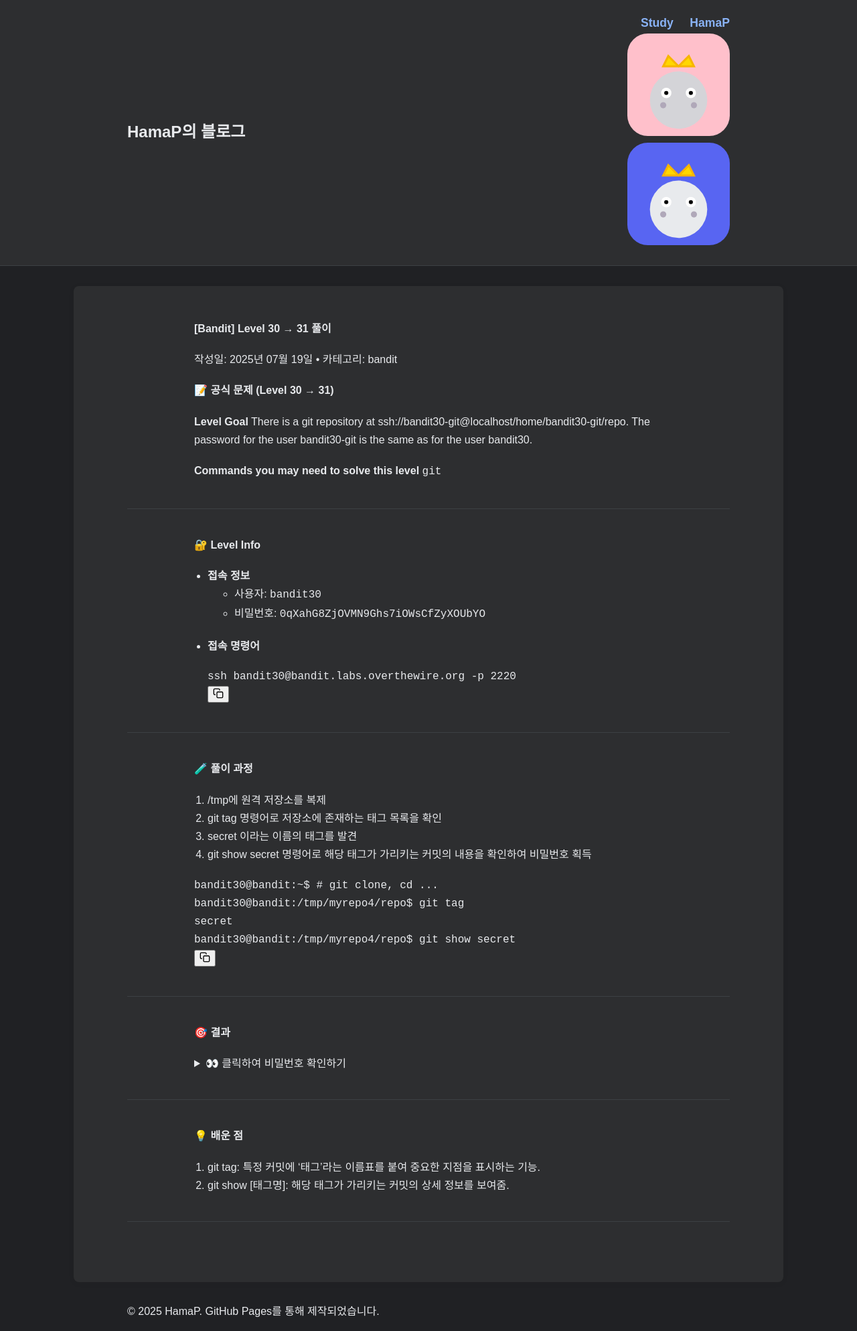
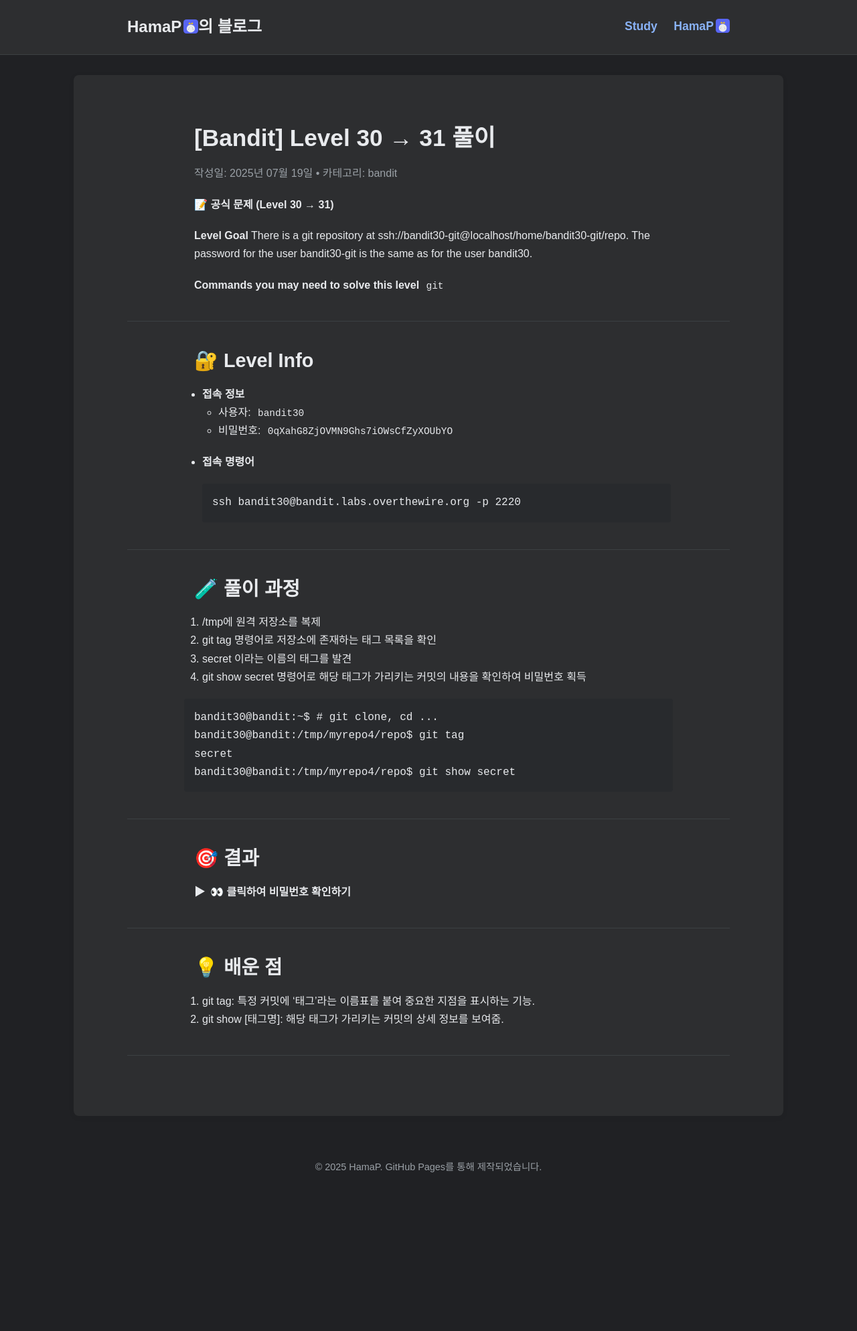
Before and after one commit to HamaP0/HamaP0.github.io, a Jekyll site: the page built from _posts/2025-07-19-bandit-level30-31.md, in a window 1280 px wide. Shown: the whole page at 67% size. Built offline with Jekyll 4.4.1, drawn with Linux system fonts in a browser that asks for light colours; some web fonts are replaced; after the commit the page ends 1789 px from its top, so only the background shows below that.

Commit message:
Update style.scss

```diff
--- a/assets/css/style.scss
+++ b/assets/css/style.scss
@@ -129,3 +129,245 @@
   max-width: 700px;
   font-size: 16px;
 }
+
+.content-wrapper h1 {
+  font-size: 2.2em;
+  line-height: 1.2;
+  margin-top: 0.67em;
+  margin-bottom: 0.5em;
+}
+
+.content-wrapper h2 {
+  font-size: 1.8em;
+  line-height: 1.3;
+  margin-top: 1.2em;
+  margin-bottom: 0.6em;
+}
+
+.content-wrapper h3 {
+  font-size: 1.5em;
+  line-height: 1.4;
+  margin-top: 1em;
+  margin-bottom: 0.5em;
+}
+
+.content-wrapper ol,
+.content-wrapper ul {
+  padding-left: 1.5em;
+  list-style-position: outside;
+}
+
+.content-wrapper :not(pre) > code {
+  padding: 3px 6px;
+  font-size: 0.9em;
+}
+
+/* ------------------- */
+/* 코드 블록 스타일 */
+/* ------------------- */
+.content-wrapper pre,
+.details pre {
+  background-color: var(--code-bg);
+  padding: 15px;
+  white-space: pre-wrap;
+  overflow-wrap: break-word;
+  position: relative;
+  border-radius: 4px;
+}
+
+.content-wrapper pre::before {
+  content: "";
+}
+
+.copy-button {
+  position: absolute;
+  top: 10px;
+  right: 10px;
+  background-color: var(--copy-btn-bg);
+  color: #fff;
+  border: none;
+  padding: 5px 10px;
+  border-radius: 5px;
+  cursor: pointer;
+  opacity: 0;
+  transition: opacity 0.2s, background-color 0.2s;
+}
+
+.content-wrapper pre:hover .copy-button {
+  opacity: 0.7;
+}
+
+.copy-button:hover {
+  opacity: 1;
+}
+
+.copy-button:active {
+  background-color: var(--category-color);
+}
+
+/* ------------------- */
+/* details/summary 스타일 */
+/* ------------------- */
+.content-wrapper details {
+  cursor: pointer;
+}
+
+.content-wrapper summary {
+  font-weight: bold;
+  outline: none;
+  list-style: none;
+}
+
+.content-wrapper summary::-webkit-details-marker {
+  display: none;
+}
+
+.content-wrapper summary::before {
+  content: "▶";
+  display: inline-block;
+  margin-right: 0.5em;
+  transform: rotate(0deg);
+  transition: transform 0.2s;
+}
+
+.content-wrapper details[open] summary::before {
+  transform: rotate(90deg);
+}
+
+/* ------------------- */
+/* 포스트/카테고리 목록 */
+/* ------------------- */
+.post-meta {
+  color: var(--footer-text);
+  font-size: 0.9em;
+}
+
+.post-list,
+.category-list {
+  list-style: none;
+  padding-left: 0;
+}
+
+.post-list li {
+  margin-bottom: 40px;
+}
+
+.post-list a.post-link {
+  color: var(--text-color);
+  text-decoration: none;
+}
+
+.category-list li {
+  margin-bottom: 12px;
+}
+
+.category-list a {
+  display: block;
+  padding: 10px 15px;
+  border-radius: 6px;
+  color: var(--text-color);
+  font-size: 1.1em;
+  transition: all 0.2s;
+}
+
+.category-list a:hover {
+  background-color: var(--border-color);
+  color: var(--link-hover-color);
+}
+
+/* ------------------- */
+/* 포스트 내비게이션    */
+/* ------------------- */
+.post-nav {
+  margin-top: 40px;
+  padding-top: 20px;
+  border-top: 1px solid var(--border-color);
+  display: flex;
+  justify-content: space-between;
+  align-items: center;
+}
+
+.post-nav .prev,
+.post-nav .next {
+  flex: 0 0 48%;
+}
+
+.post-nav .prev {
+  text-align: left;
+}
+
+.post-nav .next {
+  text-align: right;
+}
+
+.post-nav .next:only-child {
+  margin-left: auto;
+}
+
+.post-nav .prev:only-child {
+  margin-right: auto;
+}
+
+.post-nav a {
+  display: block;
+  white-space: nowrap;
+  overflow: hidden;
+  text-overflow: ellipsis;
+  padding: 12px 18px;
+  background-color: var(--content-bg);
+  border: 1px solid var(--border-color);
+  border-radius: 6px;
+  color: var(--link-color);
+  transition: background-color 0.2s, color 0.2s;
+}
+
+.post-nav a:hover {
+  background-color: var(--border-color);
+  color: var(--link-hover-color);
+}
+
+/* ------------------- */
+/* 푸터 (하단)         */
+/* ------------------- */
+.site-footer {
+  text-align: center;
+  padding: 20px 0;
+  font-size: 0.9em;
+  color: var(--footer-text);
+}
+
+/* ------------------- */
+/* 시그니처 아이콘     */
+/* ------------------- */
+.signature-icon {
+  height: 1.2em;
+  vertical-align: -0.2em;
+  margin-left: 3px;
+}
+
+.site-title .signature-icon {
+  height: 0.9em;
+  vertical-align: -0.1em;
+}
+
+h1 .signature-icon {
+  height: 0.8em;
+  vertical-align: -0.05em;
+}
+
+.light-icon {
+  display: none; /* 라이트 테마를 사용하지 않으므로 항상 숨김 */
+}
+
+.dark-icon {
+  display: inline-block; /* 다크 모드만 사용하므로 항상 보이도록 */
+}
+
+/* ------------------- */
+/* 모바일 최적화       */
+/* ------------------- */
+@media (max-width: 768px) {
+  .content-wrapper {
+    padding: 20px;
+  }
+}
```
